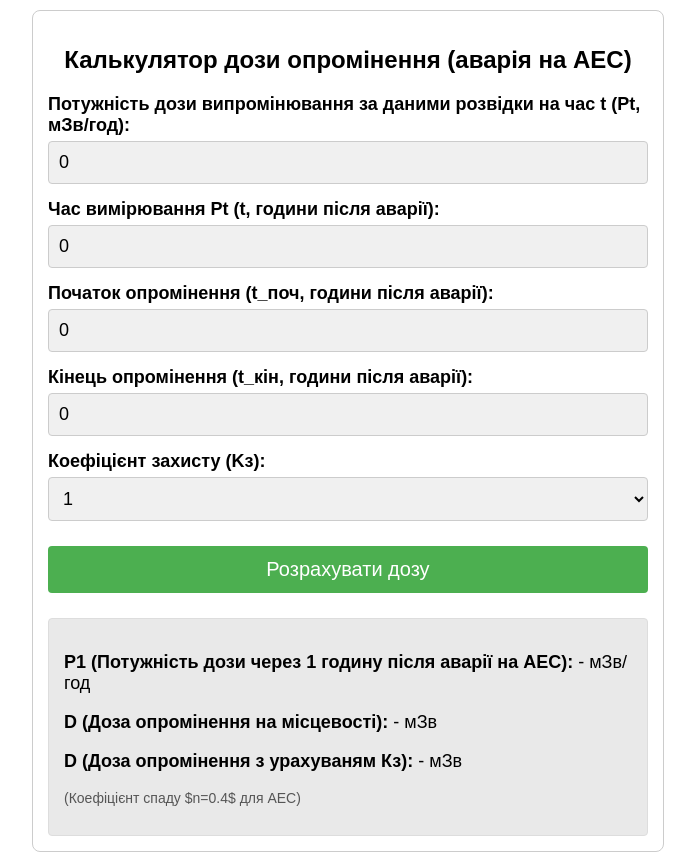
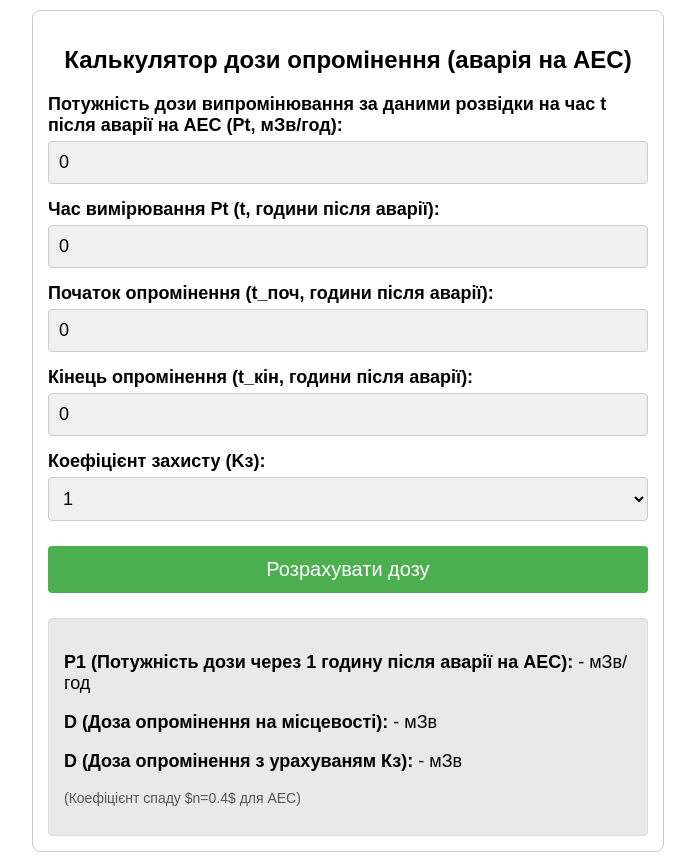
Before and after one commit to sergsh1125-dotcom/radiation-doza, a plain HTML site: page index.html in a window 1280 px wide. Shown: the whole page, without its empty margins (292-987 px from the left). Drawn offline with Linux system fonts and the light colour scheme.

Commit message:
Update index.html

```diff
--- a/index.html
+++ b/index.html
@@ -61,7 +61,7 @@
 
     <h2>Калькулятор дози опромінення (аварія на АЕС)</h2>
 
-    <label for="Pt">Потужність дози випромінювання за даними розвідки на час t (Pt, мЗв/год):</label>
+    <label for="Pt">Потужність дози випромінювання за даними розвідки на час t після аварії на АЕС (Pt, мЗв/год):</label>
     <input type="number" id="Pt" value="0">
 
     <label for="t_izmereniya">Час вимірювання Pt (t, години після аварії):</label>
```
